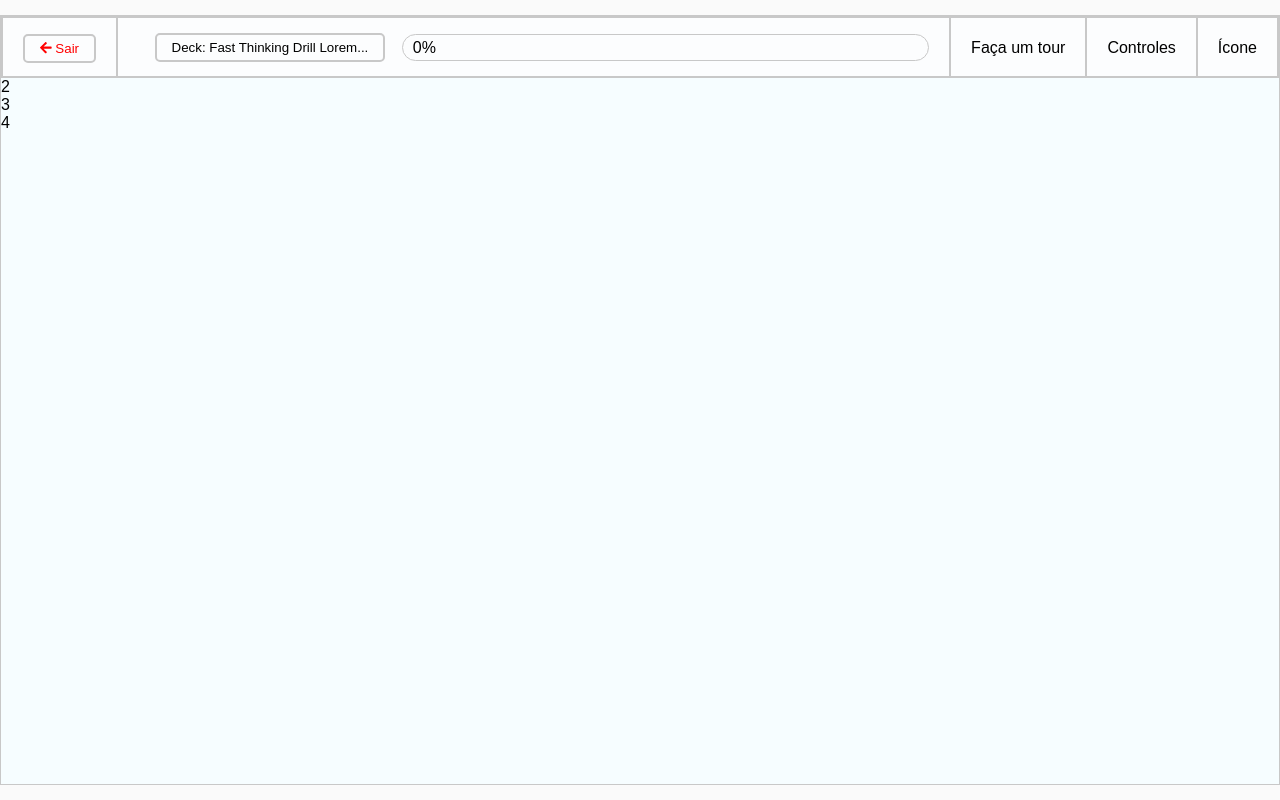
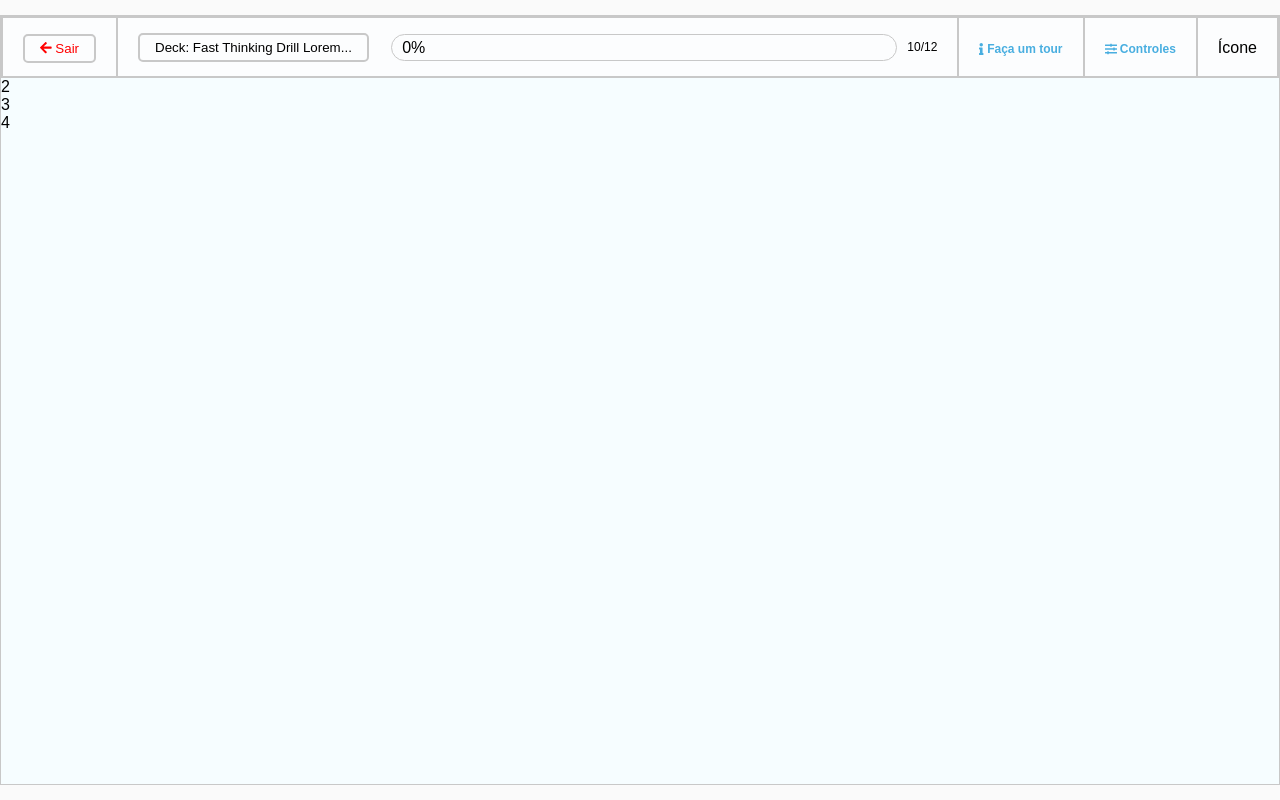
Before and after one commit to raphaelalvarenga/fluency-academy-flashcards, a React (Create React App) app: page / in a window 1280 px wide. Built offline with nearby package versions, Linux system fonts and the light colour scheme.

Commit message:
[Link & Button] Created the Links styles and improved the Buttons styles with hover and transition.

```diff
--- a/src/styled-components.js
+++ b/src/styled-components.js
@@ -42,7 +42,6 @@ export const HeaderItems = styled.div`
 `
 export const HeaderProgress = styled.div`
     flex: 1;
-    text-align: center;
     border: 1px solid rgb(200, 200, 200);
     display: flex;
     justify-content: space-around;
@@ -56,6 +55,10 @@ export const Button = styled.button`
     cursor: pointer;
     outline-style: none;
     padding: 5px 15px;
+    transition: 0.3s;
+    &:hover {
+        background-color: rgb(240, 240, 240);
+    }
 
     ${
         props => props.color === "danger" && css`
@@ -106,3 +109,10 @@ export const DivFlex = styled.div`
         `
     }
 `
+
+export const StyledLink = styled.a`
+    color: rgb(72,174,224);
+    text-decoration: none;
+    font-weight: bold;
+    font-size: 12px;
+`
--- a/src/views/Flashcards.js
+++ b/src/views/Flashcards.js
@@ -1,7 +1,7 @@
 import React, { useState } from "react";
-import { Container, Content, Header, HeaderItems, HeaderProgress, Button, ProgressBarOutside, ProgressBarInside, DivFlex } from "../styled-components";
+import { Container, Content, Header, HeaderItems, HeaderProgress, Button, ProgressBarOutside, ProgressBarInside, DivFlex, StyledLink } from "../styled-components";
 import { FontAwesomeIcon } from "@fortawesome/react-fontawesome";
-import { faArrowLeft } from "@fortawesome/free-solid-svg-icons";
+import { faArrowLeft, faInfo, faSlidersH } from "@fortawesome/free-solid-svg-icons";
 
 const Flashcards = () => {
 
@@ -33,9 +33,14 @@ const Flashcards = () => {
                             }
                         </ProgressBarOutside>
                     </DivFlex>
+                    <div style = {{marginLeft: "10px", fontSize: "12px"}}>10/12</div>
                 </HeaderProgress>
-                <HeaderItems>Faça um tour</HeaderItems>
-                <HeaderItems>Controles</HeaderItems>
+                <HeaderItems>
+                    <StyledLink href = "#"><FontAwesomeIcon icon = {faInfo}/> Faça um tour</StyledLink>
+                </HeaderItems>
+                <HeaderItems>
+                    <StyledLink href = "#"><FontAwesomeIcon icon = {faSlidersH}/> Controles</StyledLink>
+                </HeaderItems>
                 <HeaderItems>Ícone</HeaderItems>
             </Header>
             <div>2</div>
```
